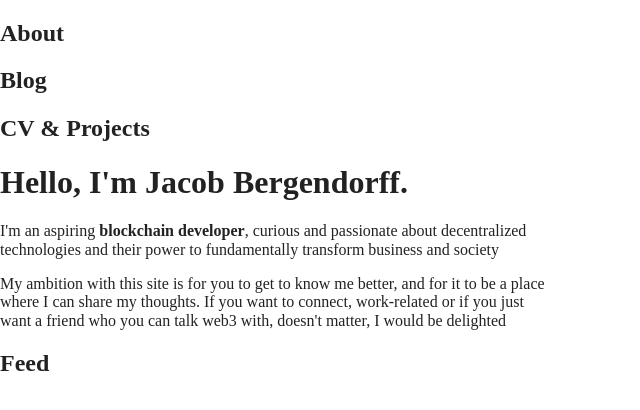
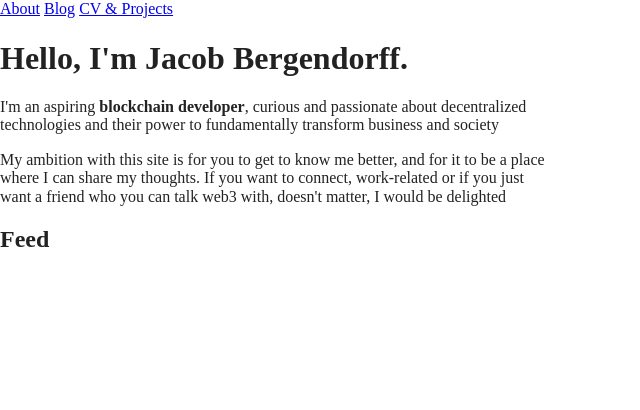
Before and after one commit to Medieinstitutet/cv-med-css-jacobbergendorff, a website built with Parcel: page mi-html-css-cv/index.html in a window 1280 px wide. Shown: the whole page, without its empty margins (0-640 px from the left). Built offline with nearby package versions, Linux system fonts and the light colour scheme.

Commit message:
Update index.html

```diff
--- a/mi-html-css-cv/index.html
+++ b/mi-html-css-cv/index.html
@@ -25,9 +25,9 @@
 <body>
   <div>
     <header>
-      <h2>About</h2>
-      <h2>Blog</h2>
-      <h2>CV & Projects</h2>
+      <a href="about.html">About</a>
+      <a href="blog.html">Blog</a>
+      <a href="cvprojects">CV & Projects</a>
     </header>
   </div>
   <h1>
```
